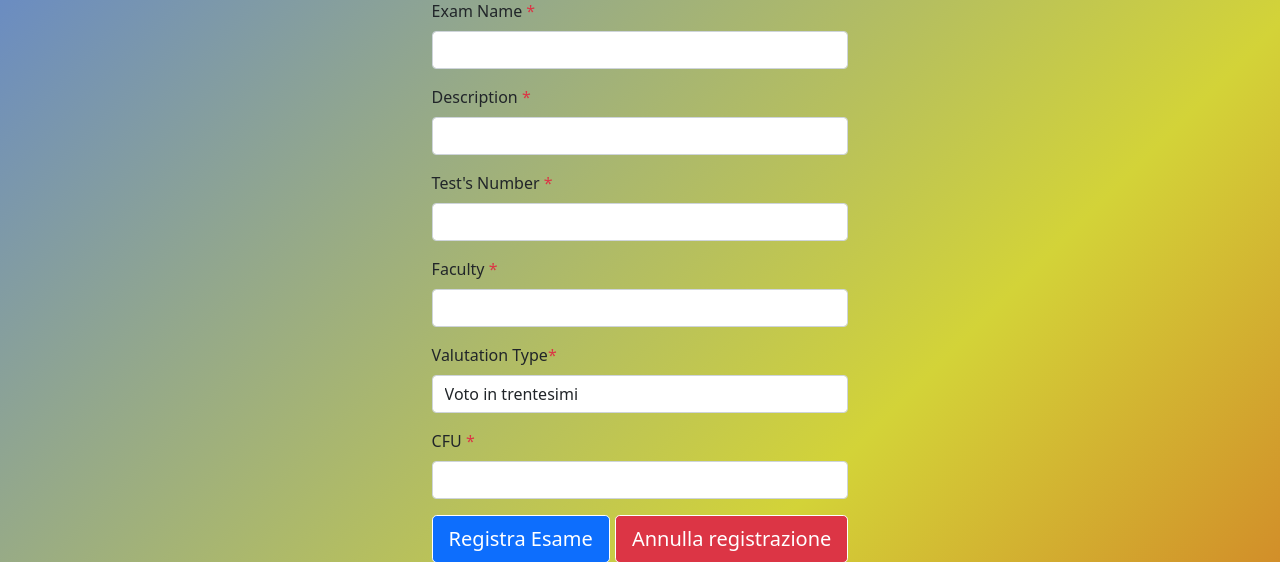
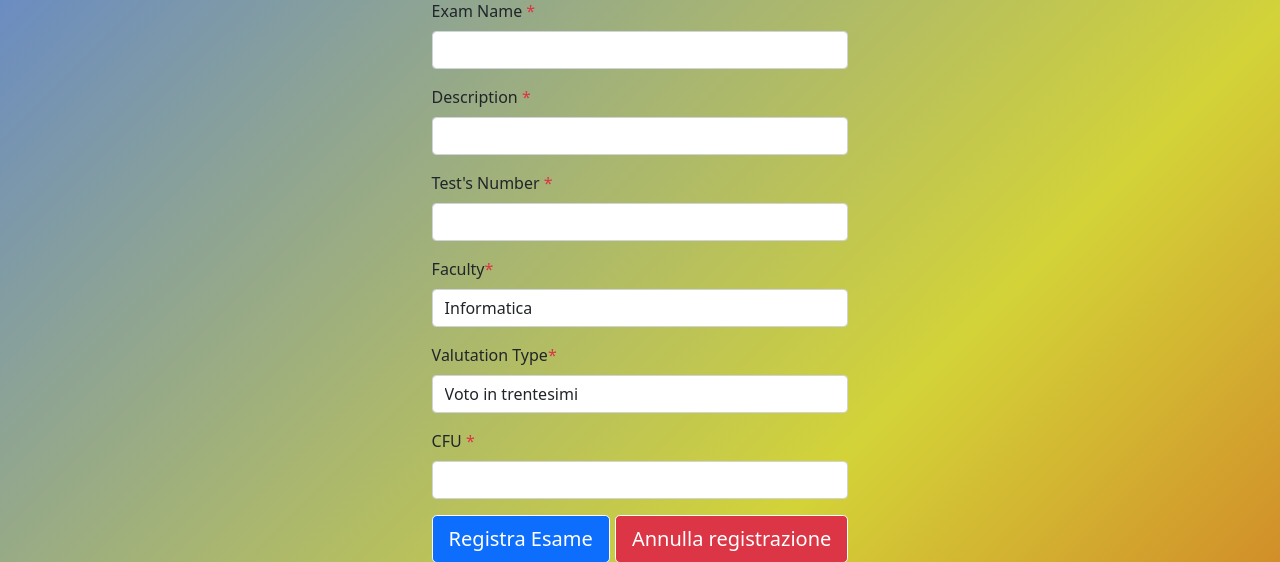
Before and after one commit to angelopagotto99/ExamsManager, a Flask app: page /registrationExam in a window 1280 px wide. Shown: the part 219-781 px from the top of the page. Run offline with Flask 3, Linux system fonts and the light colour scheme; parts of the project's set-up code (start-up, migrations or seed data) failed here and were passed over; some libraries are stand-ins or nearby versions.

Commit message:
manca poco

```diff
--- a/TemaGestioneEsami/WebApp/teacherExam.py
+++ b/TemaGestioneEsami/WebApp/teacherExam.py
@@ -54,7 +54,7 @@ def newExam():
     ExamForm = request.form["exam"]
     DescriptionForm = request.form["description"]
     nTestForm = int(request.form["nTest"])
-    FacultyForm = request.form["num"]
+    FacultyForm = request.form["faculty"]
     CFUForm = int(request.form["CFU"])
     ValTypeForm = request.form["type"]
 
@@ -62,6 +62,8 @@ def newExam():
         if request.method == 'POST':
             # controllo sul titolo del corso
             usedTitle = session.query(Exams.Id).filter(Exams.ExamName == ExamForm).first()
+            if FacultyForm not in ['Informatica', 'Scienze Ambientali', 'Umanistica']:
+                return render_template('teacherExamRegistration.html', error="faculty")
             if usedTitle is None:  # controlla se titleForm è usata da qualche docente
                 # titleForm non è usata da nessun docente
                 if ValTypeForm == 'Idoneità':
--- a/TemaGestioneEsami/WebApp/templates/teacherExamRegistration.html
+++ b/TemaGestioneEsami/WebApp/templates/teacherExamRegistration.html
@@ -124,14 +124,19 @@
             </div>
 
             <div class="mb-3">
-              <label for="exampleInputEmail1" class="form-label"> Faculty <span class="text-danger">*</span></label>
+              <label for="exampleInputEmail1" class="form-label">Faculty<span class="text-danger">*</span></label>
               {% if error is not defined %}
-                  <input name="num" type="text" class="form-control" required>
-              {% elif error is defined and error=="matricola" %}
-                  <input name="num" type="text" class="form-control" required>
-                  <div id="emailHelp" class="form-text text-danger">La matricola è già usata o è più lunga di 6 caratteri.</div>
+                <select name="faculty" class="form-control" id="exampleInputEmail11" required value="{{ faculty }}">
+                  <option faculty="Informatica">Informatica</option>
+                  <option faculty="Scienze ambientali">Scienze Ambientali</option>
+                  <option faculty="Umanistica">Umanistica</option>
+                </select>
               {% else %}
-                <input name="num" type="text" class="form-control" required value="{{ num }}">
+                <select name="faculty" class="form-control" id="exampleInputEmail12" required value="{{ faculty }}">
+                  <option faculty="Informatica" {% if type =='Informatica' %} selected {% endif %}>Informatica</option>
+                  <option faculty="Scienze Ambientali" {% if type =='Scienze_Ambientali' %} selected {% endif %}>Scienze Ambientali</option>
+                  <option faculty="Umanistica" {% if type =='Umanistica' %} selected {% endif %}>Umanistica</option>
+                </select>
               {% endif %}
             </div>
 
```
